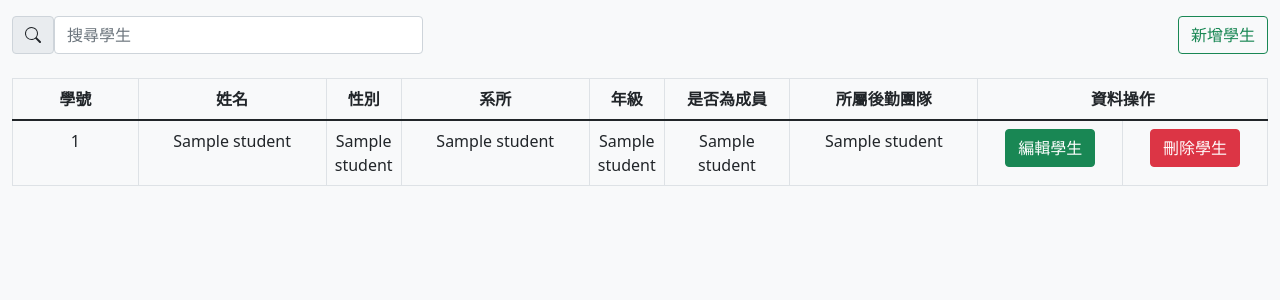
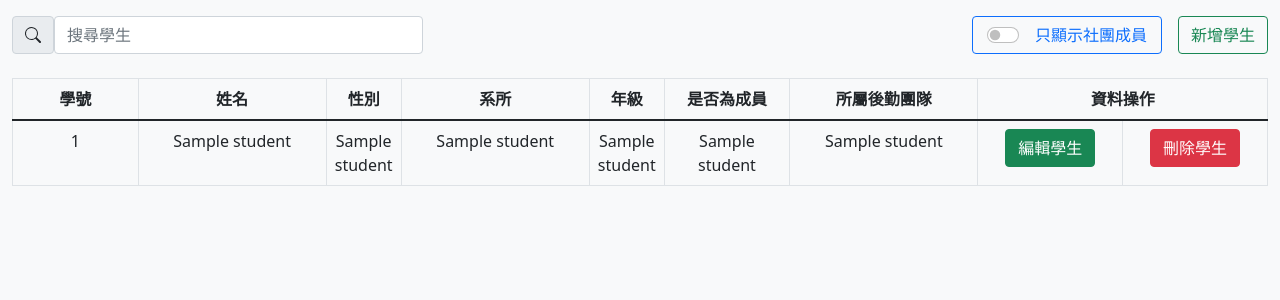
Before and after one commit to z631200/DB25_ClubManager, a Flask app: page /backstage/add_student in a window 1280 px wide. Shown: the part 56-356 px from the top of the page. Run offline with Flask 2, Linux system fonts and the light colour scheme; a database or web service that is not in the repository returns one stand-in record (values such as "Sample title"); some libraries are stand-ins or nearby versions.

Commit message:
add check isMember

```diff
--- a/backstage/templates/studentManager.html
+++ b/backstage/templates/studentManager.html
@@ -33,29 +33,79 @@
 
 
 <script>
-    $(document).ready(function(){
-        $("#keyword").on("keyup", function() {
-            var value = $(this).val().toLowerCase();
-            $("#student tr").filter(function() {
-            $(this).toggle($(this).text().toLowerCase().indexOf(value) > -1)
+  $(document).ready(function () {
+    function applyFilters() {
+      const kw = $("#keyword").val().toLowerCase().trim();
+      const memberOnly = $("#toggle-member-only").is(":checked");
+
+      $("#student tr").each(function () {
+        const rowText = $(this).text().toLowerCase();
+        const passKw = kw === "" ? true : rowText.indexOf(kw) > -1;
+
+        const memberText = $(this).find("td:nth-child(6)").text().trim().toLowerCase();
+        const isMember = (memberText === "true" || memberText === "yes" || memberText === "是");
+
+        const passMember = memberOnly ? isMember : true;
+
+        $(this).toggle(passKw && passMember);
       });
+    }
+
+    $("#keyword").on("keyup", applyFilters);
+    $("#toggle-member-only").on("change", function () {
+      applyFilters();
     });
+
+    applyFilters();
   });
 </script>
+<style>
+  .switch-box {
+    border: 1px solid #0d6efd;
+    border-radius: 4px;
+    padding: 6px 14px;
+    display: flex;
+    align-items: center;
+    gap: 8px;
+    color: #0d6efd;
+    background-color: #f8f9fa;
+  }
+  .form-check-input:checked {
+    background-color: #0d6efd;
+    border-color: #0d6efd;
+  }
+</style>
 &nbsp;
 &nbsp;
-<div class="d-flex justify-content-between container-xxl">
+<div class="d-flex justify-content-between align-items-center container-xxl">
+  <!-- 左側搜尋框 -->
   <div class="d-flex col-sm-4">
     <span class="input-group-text" id="basic-addon1">
-          <svg xmlns="http://www.w3.org/2000/svg" width="16" height="16" fill="currentColor" class="bi bi-search" viewBox="0 0 16 16">
-            <path d="M11.742 10.344a6.5 6.5 0 1 0-1.397 1.398h-.001c.03.04.062.078.098.115l3.85 3.85a1 1 0 0 0 1.415-1.414l-3.85-3.85a1.007 1.007 0 0 0-.115-.1zM12 6.5a5.5 5.5 0 1 1-11 0 5.5 5.5 0 0 1 11 0z"/>
+      <svg xmlns="http://www.w3.org/2000/svg" width="16" height="16"
+        fill="currentColor" class="bi bi-search" viewBox="0 0 16 16">
+        <path
+          d="M11.742 10.344a6.5 6.5 0 1 0-1.397 1.398h-.001c.03.04.062.078.098.115l3.85 3.85a1 1 0 0 0 1.415-1.414l-3.85-3.85a1.007 1.007 0 0 0-.115-.1zM12 6.5a5.5 5.5 0 1 1-11 0 5.5 5.5 0 0 1 11 0z" />
       </svg>
     </span>
     <input class="form-control me-2" id="keyword" placeholder="搜尋學生" aria-label="Search">
   </div>
-    <button type="button" class="btn btn-outline-success" data-bs-toggle="modal" data-bs-target="#staticBackdrop">
+
+  <!-- 右側：藍框滑動開關 + 新增按鈕 -->
+  <div class="d-flex align-items-center gap-3">
+    <div class="switch-box">
+      <div class="form-check form-switch m-0">
+        <input class="form-check-input" type="checkbox" id="toggle-member-only">
+      </div>
+      <label class="form-check-label" for="toggle-member-only">
+        只顯示社團成員
+      </label>
+    </div>
+
+    <button type="button" class="btn btn-outline-success" data-bs-toggle="modal"
+      data-bs-target="#staticBackdrop">
       新增學生
     </button>
+  </div>
 </div>
 
 <form method="post" enctype=multipart/form-data action="{{ url_for('manager_new.create_student') }}">
@@ -125,7 +175,7 @@
 
 <div class="container-xxl">
 
-<form method='post' action={{ url_for('manager_new.studentManager') }} >
+<form method='post' action="{{ url_for('manager_new.studentManager') }}" >
 <table id="manager_new" class="table table-bordered">
     <thead>
         <tr>
```
Lines whose indentation alone changed are shown as unchanged.
